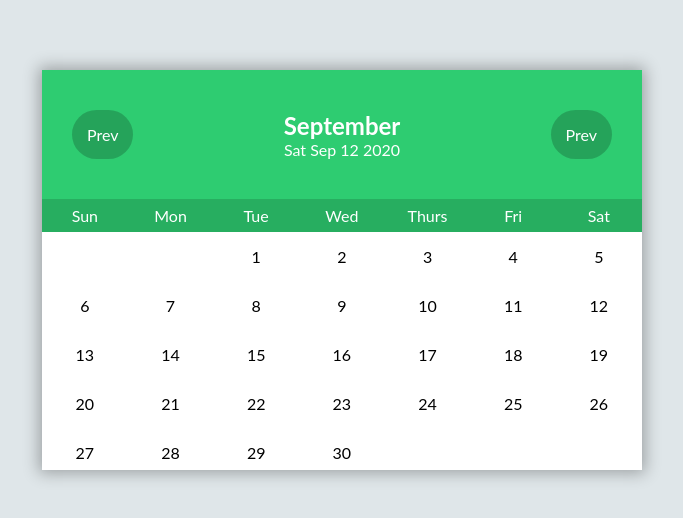
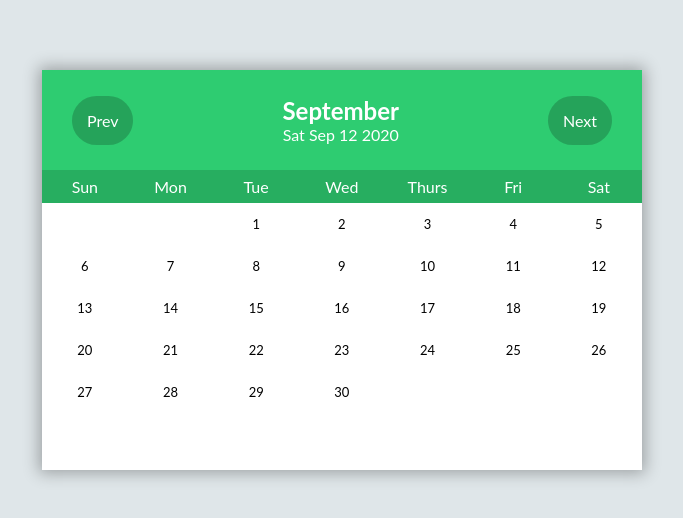
Before and after one commit to leroyds/react-calendar, a React (Create React App) app: page / in a window 1280 px wide. Shown: the part 130-648 px from the top of the page, without its empty margins (298-981 px from the left). Built offline with nearby package versions, Linux system fonts and the light colour scheme; the HTML template or start-up script is replaced by a standard one.

Commit message:
minor fixes

```diff
--- a/src/App.css
+++ b/src/App.css
@@ -27,6 +27,7 @@ body{
 .month-info{
   display: flex;
   justify-content: space-between;
+  height:100px;
   align-items: center;
   width: 100%;
   color:#fff;
@@ -56,9 +57,16 @@ body{
 .days div{
   width: 14.28%;
   text-align: center;
-  padding: 15px;
-  font-size: 16px;
+  padding: 13px;
+  font-size: 13px;
+  transition: all 0.2s;
 }
+
+.day:hover {
+  cursor: pointer;
+  background-color: #dfe6e9
+}
+
 
 .next-btn,
 .prev-btn{
--- a/src/components/Calendar.js
+++ b/src/components/Calendar.js
@@ -23,6 +23,8 @@ function Calendar() {
     const [daysInMonth, setdaysInMonth] = useState(getDaysInMonth(date));
     const [firstDayOfMonth, setFirstDayOfMonth] = useState(getFirstDayOfMonth(date))
 
+
+
     useEffect(()=>{
         setDay(date.getDate());
         setMonth(date.getMonth());
--- a/src/components/elements/Days.js
+++ b/src/components/elements/Days.js
@@ -15,11 +15,10 @@ function Days({daysInMonth, firstDayOfMonth}){
                 <div key={i}></div>
             )
         }
-
         else{
 
             daysItem.push(
-            <div key={i}>{i-counterHelp}</div>
+            <div key={i} className="day">{i-counterHelp}</div>
             )
         }
     }
--- a/src/components/elements/subElements/Header/NextButton.js
+++ b/src/components/elements/subElements/Header/NextButton.js
@@ -9,7 +9,7 @@ const NextButton = ( {setDate, date}) => {
     return (
 
         <div className="prev-btn" onClick={nextClick}>
-            <span>Prev</span>
+            <span>Next</span>
         </div>
     )
 
```
Also changed, not shown: src/ApiData.js (added).
